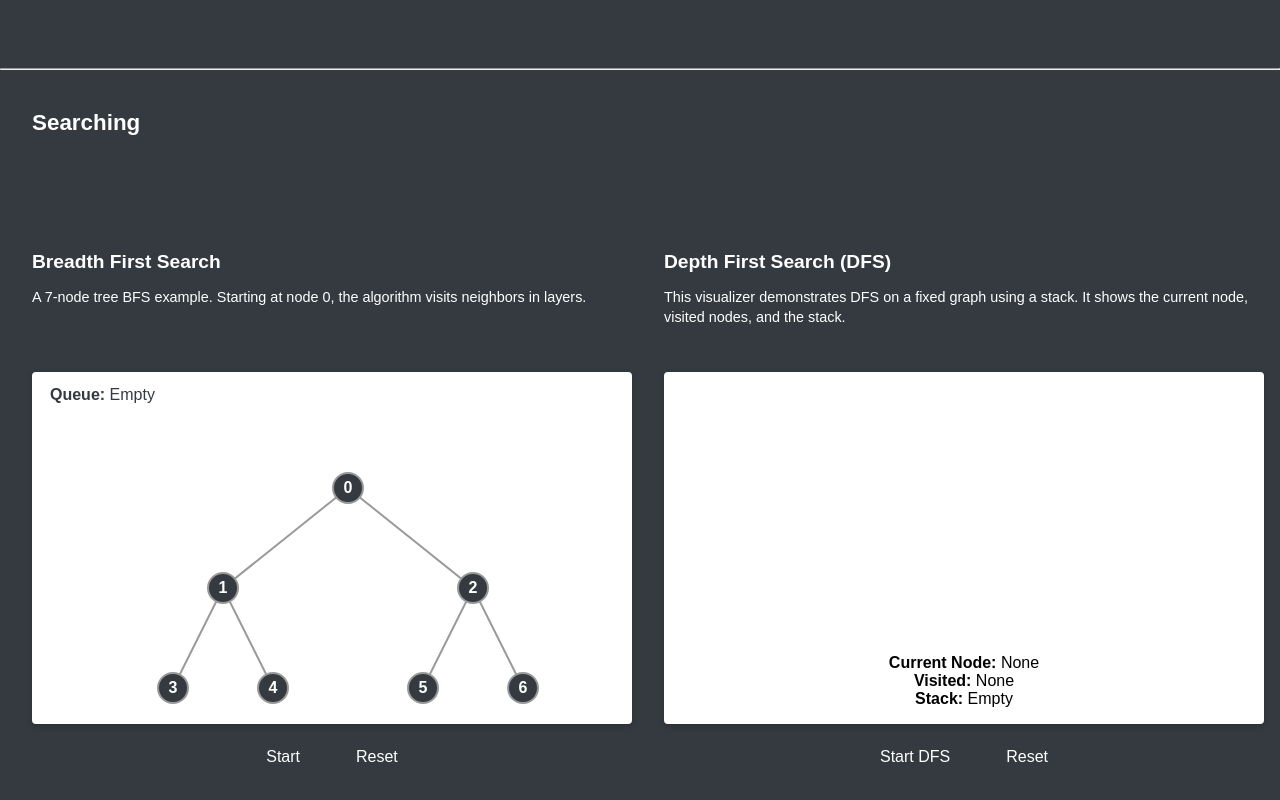
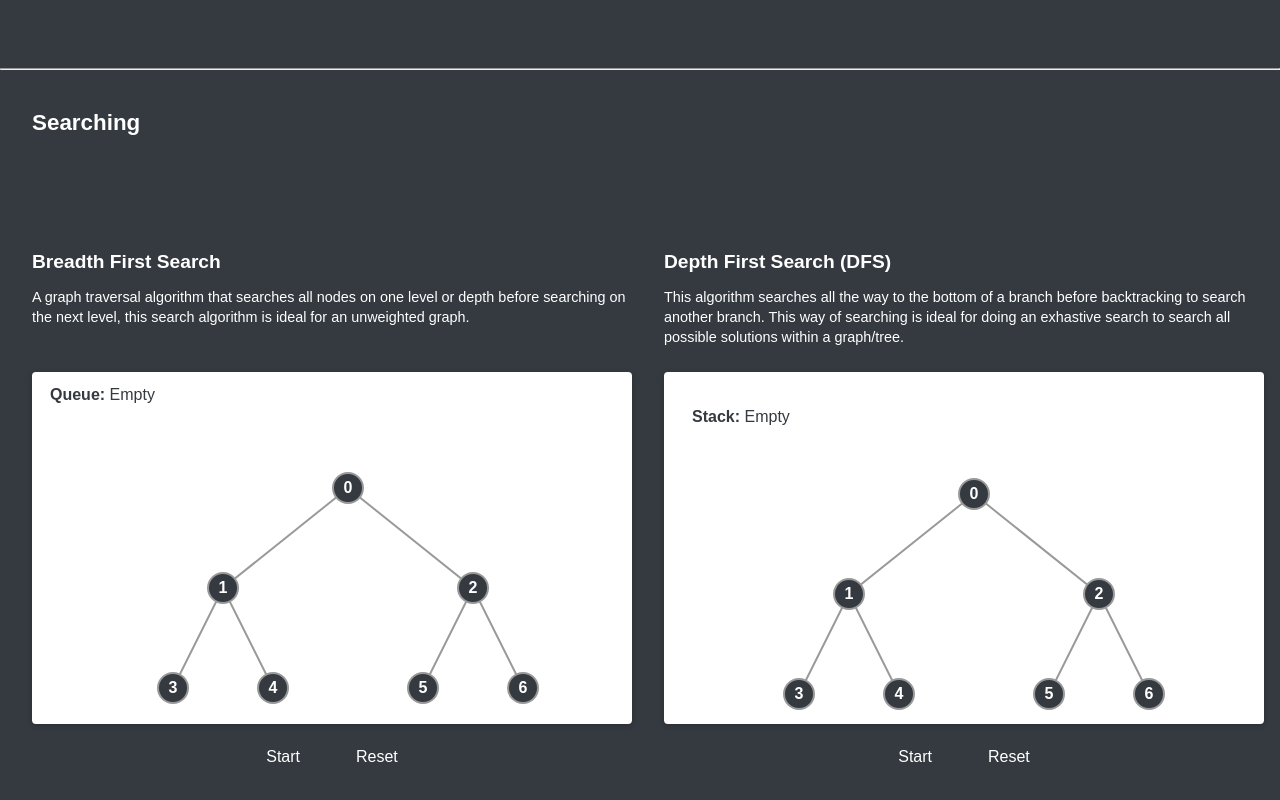
Before and after one commit to archibaldsean/Visualizer, a React (Create React App) app in the folder ds-visualizer/: page / in a window 1280 px wide. Shown: the part 1446-2246 px from the top of the page. Built offline with nearby package versions, Linux system fonts and the light colour scheme.

Commit message:
Final updates

```diff
--- a/ds-visualizer/src/Algorithms/dfs.ts
+++ b/ds-visualizer/src/Algorithms/dfs.ts
@@ -10,7 +10,7 @@ export function* dfs(adjList: number[][], start: number): Generator<DFSState> {
 	const stack: number[] = [start];
 
 	while (stack.length > 0) {
-		// Pop the top element (LIFO)
+		// Pop the top element
 		const current = stack.pop()!;
 
 		if (!visitedSet.has(current)) {
--- a/ds-visualizer/src/Algorithms/heapSort.ts
+++ b/ds-visualizer/src/Algorithms/heapSort.ts
@@ -27,7 +27,6 @@ function* heapify(arr: number[], n: number, i: number): Generator<HeapSortState>
 
 		yield* heapify(arr, n, largest);
 	} else {
-		// Optionally yield a "no-op" step with empty activeIndices
 		yield { array: [...arr], activeIndices: [] };
 	}
 }
--- a/ds-visualizer/src/Algorithms/quickSort.ts
+++ b/ds-visualizer/src/Algorithms/quickSort.ts
@@ -2,7 +2,7 @@
 export type QuickSortState = {
 	array: number[];
 	pivotIndex: number | null;
-	activeIndices: number[]; // bars currently highlighted (e.g., for comparisons/swaps)
+	activeIndices: number[];
 };
 
 
@@ -61,7 +61,6 @@ export function* quickSortGenerator(
 		yield* quickSortGenerator(array, left, pivotPos - 1);
 		yield* quickSortGenerator(array, pivotPos + 1, right);
 	} else {
-		// Optionally yield a state here for subarray of length <= 1
 		yield {
 			array: [...array],
 			pivotIndex: null,
--- a/ds-visualizer/src/App.css
+++ b/ds-visualizer/src/App.css
@@ -1,6 +1,6 @@
 
 .App {
-  background-color: #343a40; /* Dark background */
+  background-color: #343a40;
   font-family: sans-serif;
 }
 
@@ -18,7 +18,6 @@
   grid-template-columns: repeat(auto-fill, minmax(600px, 1fr));
 }
 
-/* Shared title style for all algorithms */
 .algo-title {
   text-align: left;
   margin-top: 0;
--- a/ds-visualizer/src/App.tsx
+++ b/ds-visualizer/src/App.tsx
@@ -1,5 +1,4 @@
 
-// App.tsx
 import React from 'react';
 import './Components/allVisualizer.css';
 import './App.css';
--- a/ds-visualizer/src/Components/BFSVisualizer.tsx
+++ b/ds-visualizer/src/Components/BFSVisualizer.tsx
@@ -4,10 +4,6 @@ import React, { useState } from 'react';
 import './allVisualizer.css';
 import { bfs, BFSState } from '../Algorithms/bfs';
 
-/**
- * Example positions for a 7-node tree (0..6).
- * Adjust coordinates as desired for a nicer layout.
- */
 const nodePositions = [
 	{ x: 300, y: 100 }, // Node 0
 	{ x: 175, y: 200 }, // Node 1
@@ -18,10 +14,7 @@ const nodePositions = [
 	{ x: 475, y: 300 }, // Node 6
 ];
 
-/**
- * Edges in [source, target] form.
- * We'll draw arrows from source -> target.
- */
+//Edges in [source, target] form.
 const edges = [
 	[0, 1],
 	[0, 2],
@@ -31,10 +24,7 @@ const edges = [
 	[2, 6],
 ];
 
-/**
- * Adjacency list for the same 7-node tree.
- * e.g. Node 0 connects to 1 & 2, Node 1 connects to 0,3,4, etc.
- */
+// Adjacency list for the same 7-node tree.
 const adjacencyList = [
 	[1, 2],    // Node 0
 	[0, 3, 4], // Node 1
@@ -51,7 +41,7 @@ const BFSVisualizer: React.FC = () => {
 	const [current, setCurrent] = useState<number | null>(null);
 	const [isRunning, setIsRunning] = useState(false);
 
-	// Helper to pause between steps
+	// Pause between steps
 	const sleep = (ms: number) => new Promise(resolve => setTimeout(resolve, ms));
 
 	const handleStart = async () => {
@@ -65,7 +55,7 @@ const BFSVisualizer: React.FC = () => {
 			setVisited(state.visited);
 			setQueue(state.queue);
 			setCurrent(state.current);
-			await sleep(500); // adjust speed as you like
+			await sleep(500);
 		}
 
 		setIsRunning(false);
@@ -79,10 +69,9 @@ const BFSVisualizer: React.FC = () => {
 
 	return (
 		<div className="visualizer-container">
-			{/* Title/description can be on the dark background if you prefer */}
 			<h2 className="algo-title">Breadth First Search</h2>
 			<p className="visualizer-description">
-				A 7-node tree BFS example. Starting at node 0, the algorithm visits neighbors in layers.
+				A graph traversal algorithm that searches all nodes on one level or depth before searching on the next level, this search algorithm is ideal for an unweighted graph.
 			</p>
 
 			{/* White card for the graph and controls */}
--- a/ds-visualizer/src/Components/BSVisualizer.tsx
+++ b/ds-visualizer/src/Components/BSVisualizer.tsx
@@ -1,7 +1,7 @@
 
 // BSVisualizer.tsx
 import React, { useState } from 'react';
-import './allVisualizer.css'; // We'll create/update this CSS
+import './allVisualizer.css';
 import { bubbleSort, AlgorithmState } from '../Algorithms/bubbleSort';
 
 const BSVisualizer: React.FC = () => {
@@ -28,7 +28,6 @@ const BSVisualizer: React.FC = () => {
 		setArray(initialArray);
 		setIsSorting(false);
 	};
-	// ...same logic for bubbleSort, handleStart, handleReset, etc.
 	return (
 		<div className="visualizer-container">
 			<h2 className="algo-title">Bubble Sort</h2>
--- a/ds-visualizer/src/Components/DFSVisualizer.tsx
+++ b/ds-visualizer/src/Components/DFSVisualizer.tsx
@@ -4,8 +4,26 @@ import { dfs, DFSState } from '../Algorithms/dfs';
 import './allVisualizer.css';
 
 const DFSVisualizer: React.FC = () => {
-	// Example adjacency list for a 7-node graph:
-	// Node 0 connects to 1 and 2; Node 1 connects to 0, 3, and 4; etc.
+	const nodePositions = [
+		{ x: 300, y: 100 }, // Node 0
+		{ x: 175, y: 200 }, // Node 1
+		{ x: 425, y: 200 }, // Node 2
+		{ x: 125, y: 300 }, // Node 3
+		{ x: 225, y: 300 }, // Node 4
+		{ x: 375, y: 300 }, // Node 5
+		{ x: 475, y: 300 }, // Node 6
+	];
+
+	//Edges in [source, target] form.
+	const edges = [
+		[0, 1],
+		[0, 2],
+		[1, 3],
+		[1, 4],
+		[2, 5],
+		[2, 6],
+	];
+
 	const adjacencyList = [
 		[1, 2],    // Node 0
 		[0, 3, 4], // Node 1
@@ -19,7 +37,6 @@ const DFSVisualizer: React.FC = () => {
 	const [dfsState, setDfsState] = useState<DFSState>({ visited: [], stack: [], current: null });
 	const [isRunning, setIsRunning] = useState(false);
 
-	// Helper function for delays (animation)
 	const sleep = (ms: number) => new Promise(resolve => setTimeout(resolve, ms));
 
 	const runDFS = async () => {
@@ -27,7 +44,7 @@ const DFSVisualizer: React.FC = () => {
 		const generator = dfs(adjacencyList, 0);
 		for (const state of generator) {
 			setDfsState(state);
-			await sleep(500); // adjust delay as needed
+			await sleep(500);
 		}
 		setIsRunning(false);
 	};
@@ -36,34 +53,95 @@ const DFSVisualizer: React.FC = () => {
 		setDfsState({ visited: [], stack: [], current: null });
 	};
 
+	const { visited, stack, current } = dfsState;
+
 	return (
 		<div className="visualizer-container">
 			<h2 className="algo-title">Depth First Search (DFS)</h2>
 			<p className="visualizer-description">
-				This visualizer demonstrates DFS on a fixed graph using a stack. It shows the current node, visited nodes, and the stack.
+				This algorithm searches all the way to the bottom of a branch before backtracking to search another branch. This way of searching is ideal for doing an exhastive search to search all possible solutions within a graph/tree.
 			</p>
 
 			<div className="chart-area">
-				<div className="dfs-display">
-					<div>
-						<strong>Current Node:</strong> {dfsState.current !== null ? dfsState.current : 'None'}
+				<div className="heap-array">
+
+					<div className='visualizer-queue'>
+						<strong>Stack:</strong> {stack.length ? stack.join(', ') : 'Empty'}
 					</div>
-					<div>
-						<strong>Visited:</strong> {dfsState.visited.join(', ') || 'None'}
-					</div>
-					<div>
-						<strong>Stack:</strong> {dfsState.stack.join(', ') || 'Empty'}
-					</div>
+					<svg width="600" height="320">
+						<defs>
+							{/* Arrow marker definition */}
+							<marker
+								id="arrow"
+								markerWidth="10"
+								markerHeight="10"
+								refX="6"
+								refY="3"
+								orient="auto"
+								markerUnits="strokeWidth"
+							>
+								<path d="M0,0 L0,6 L6,3 z" fill="#999" />
+							</marker>
+						</defs>
+						{/* Draw edges with arrows */}
+						{edges.map(([src, dst], i) => {
+							const { x: x1, y: y1 } = nodePositions[src];
+							const { x: x2, y: y2 } = nodePositions[dst];
+							return (
+								<line
+									key={i}
+									x1={x1}
+									y1={y1}
+									x2={x2}
+									y2={y2}
+									stroke="#999"
+									strokeWidth="2"
+									markerEnd="url(#arrow)"
+								/>
+							);
+						})}
+						{/* Draw nodes (circles + labels) */}
+						{nodePositions.map(({ x, y }, idx) => {
+							// Default fill color
+							let fillColor = '#343a40';
+							// Mark visited
+							if (visited.includes(idx)) {
+								fillColor = '#6c757d'; // a lighter gray
+							}
+							// Mark current
+							if (idx === current) {
+								fillColor = '#dc3545'; // red
+							}
+
+							return (
+								<g key={idx}>
+									<circle
+										cx={x}
+										cy={y}
+										r={15}
+										fill={fillColor}
+										stroke="#999"
+										strokeWidth="2"
+									/>
+									<text
+										x={x}
+										y={y + 5}
+										textAnchor="middle"
+										fill="#fff"
+										fontWeight="bold"
+									>
+										{idx}
+									</text>
+								</g>
+							);
+						})}
+					</svg>
 				</div>
 			</div>
 
 			<div className="control-panel">
-				<button onClick={runDFS} disabled={isRunning}>
-					Start DFS
-				</button>
-				<button onClick={resetDFS} disabled={isRunning}>
-					Reset
-				</button>
+				<button onClick={runDFS} disabled={isRunning}>Start</button>
+				<button onClick={resetDFS} disabled={isRunning}>Reset</button>
 			</div>
 		</div>
 	);
--- a/ds-visualizer/src/Components/MSVisualizer.tsx
+++ b/ds-visualizer/src/Components/MSVisualizer.tsx
@@ -1,11 +1,9 @@
 
-// MergeSortVisualizer.tsx
 import React, { useState } from 'react';
 import { mergeSortGenerator, MergeSortState } from '../Algorithms/mergeSort';
-import './allVisualizer.css'; // or your consolidated CSS file
+import './allVisualizer.css';
 
 const MergeSortVisualizer: React.FC = () => {
-	// You can pick any initial array or generate a random one
 	const initialArray = [4, 10, 15, 12, 5, 2, 11, 14, 9, 13, 18, 1, 7, 3, 20, 6, 8];
 	const [array, setArray] = useState<number[]>(initialArray);
 
@@ -54,7 +52,7 @@ const MergeSortVisualizer: React.FC = () => {
 		<div className="visualizer-container">
 			<h2 className="algo-title">Merge Sort</h2>
 			<p className="visualizer-description">
-				Visualizing Merge Sort. Bars are highlighted during comparisons and merges.
+				Merge sort uses a divide and conquere approach to sorting an array, it recursivly divides the list into two halves and sublist until each sublist has one item and then pairs of sublists are compared and merged together until the list is sorted.
 			</p>
 
 			<div className="chart-area">
--- a/ds-visualizer/src/Components/QSVisualizer.tsx
+++ b/ds-visualizer/src/Components/QSVisualizer.tsx
@@ -25,7 +25,6 @@ const QuickSortVisualizer: React.FC = () => {
 			await sleep(300);
 		}
 
-		// After generator finishes, ensure everything resets to gray
 		setPivotIndex(null);
 		setActiveIndices([]);
 		setIsSorting(false);
@@ -41,19 +40,16 @@ const QuickSortVisualizer: React.FC = () => {
 		<div className="visualizer-container">
 			<h2 className="algo-title">Quick Sort</h2>
 			<p className="visualizer-description">
-				Bars start & end gray. Pivot is orange; active indices are red.
+				This algorithm selects a pivot element from an array and then partitions the remaining elements into two sub-arrays based on if they are larger or smaller then the pivot, last it recursivly sorts each sub-array until finished.
 			</p>
 
 			<div className="chart-area">
 				{array.map((value, index) => {
-					// Default color: gray
 					let barColor = '#343a40';
 
-					// Pivot => orange
 					if (index === pivotIndex) {
 						barColor = 'orange';
 					}
-					// Active => red
 					else if (activeIndices.includes(index)) {
 						barColor = 'red';
 					}
```
Also changed, not shown: ds-visualizer/src/Components/HSVisualizer.tsx (+2 -5 lines), ds-visualizer/src/Components/allVisualizer.css (+5 -7 lines).
